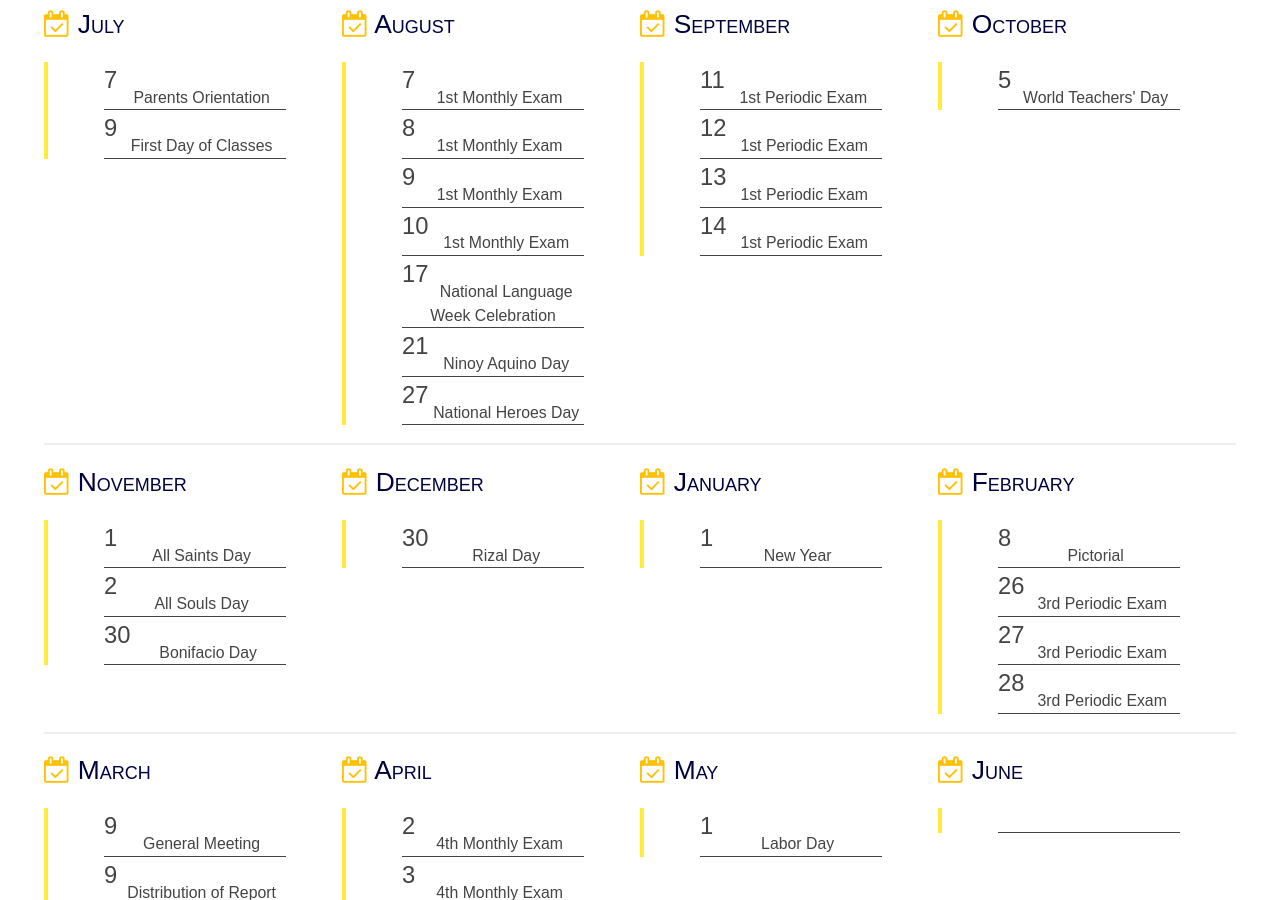
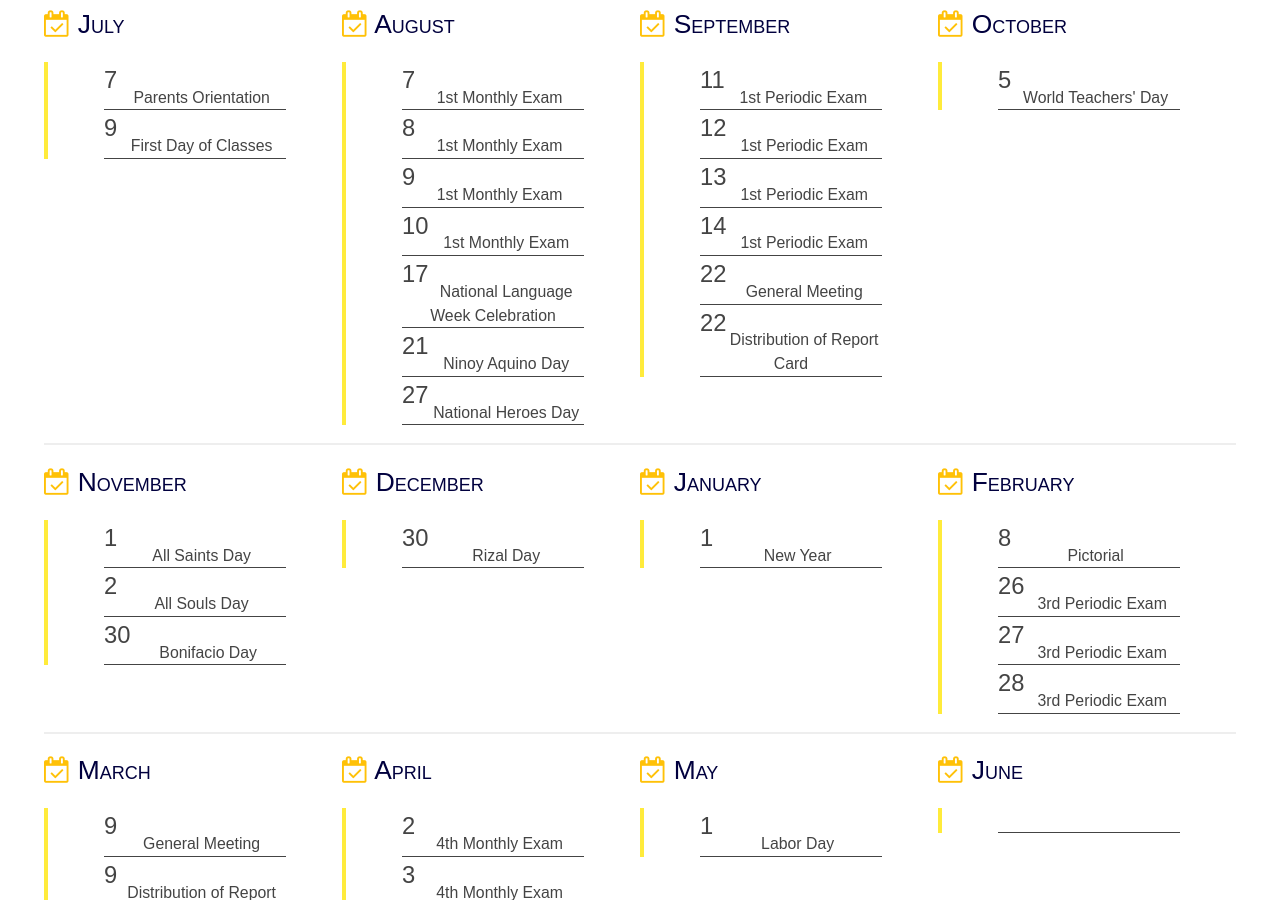
Before and after one commit to cmdcph/cmdcph.github.io, a Jekyll site: the page built from index.md, in a window 1280 px wide and 900 px high, scrolled down 2060 px. Built offline with Jekyll 4.4.1, drawn with Linux system fonts in a browser that asks for light colours.

Commit message:
Updated September

```diff
--- a/_calendar_months/september.markdown
+++ b/_calendar_months/september.markdown
@@ -12,4 +12,8 @@ events:
   title: 1st Periodic Exam
 - day: 14
   title: 1st Periodic Exam
+- day: 22
+  title: General Meeting
+- day: 22
+  title: Distribution of Report Card
 ---
```
